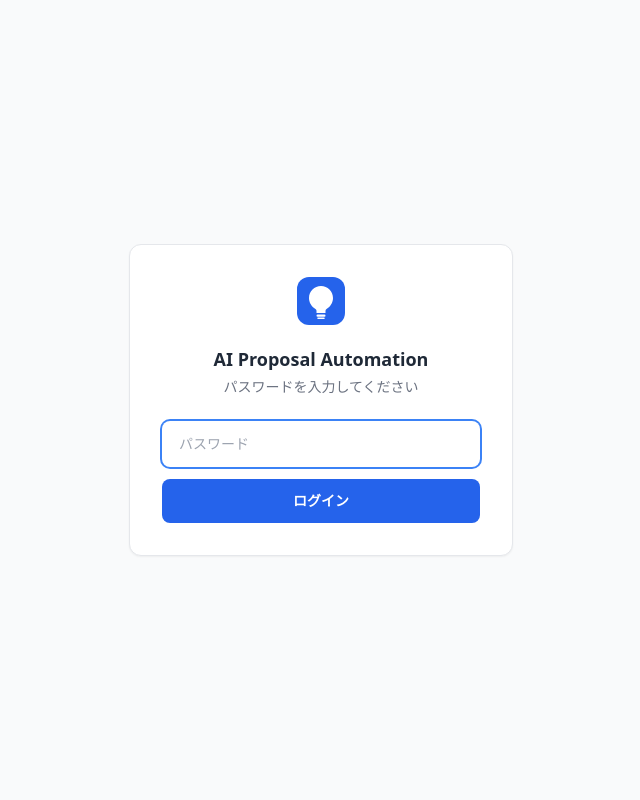
After one commit to dandy0323/proposal, a FastAPI app: page /login in a window 1280 px wide. The commit adds this page. Shown: the whole page, without its empty margins (319-959 px from the left). Run offline with FastAPI, Linux system fonts and the light colour scheme; some libraries are stand-ins or nearby versions.

Commit message:
Add password authentication
- AuthMiddleware checks session cookie on all routes except /login and /static/
- POST /login verifies APP_PASSWORD from .env, sets httponly session cookie (30 days)
- POST /logout clears cookie and redirects to login page
- Added login.html with clean login form
- Added logout button to both index and project headers
- .env.example and start.bat updated with APP_PASSWORD setup

https://claude.ai/code/session_0164TV3SwUdZ1Z9e4MT9XWLX

```diff
--- /dev/null
+++ b/frontend/templates/login.html
@@ -0,0 +1,39 @@
+<!DOCTYPE html>
+<html lang="ja">
+<head>
+  <meta charset="UTF-8" />
+  <meta name="viewport" content="width=device-width, initial-scale=1.0" />
+  <title>ログイン - AI Proposal Automation</title>
+  <link rel="icon" type="image/svg+xml" href="/static/favicon.svg" />
+  <script src="https://cdn.tailwindcss.com"></script>
+</head>
+<body class="bg-gray-50 min-h-screen flex items-center justify-center">
+  <div class="bg-white rounded-xl border border-gray-200 shadow-sm p-8 w-full max-w-sm mx-4">
+    <div class="flex justify-center mb-5">
+      <img src="/static/favicon.svg" class="w-12 h-12" alt="logo" />
+    </div>
+    <h1 class="text-lg font-bold text-gray-800 text-center mb-1">AI Proposal Automation</h1>
+    <p class="text-sm text-gray-500 text-center mb-6">パスワードを入力してください</p>
+
+    <div id="error-msg" class="hidden mb-4 text-sm text-red-600 text-center bg-red-50 border border-red-200 rounded-lg px-3 py-2">
+      パスワードが正しくありません
+    </div>
+
+    <form method="POST" action="/login" class="space-y-3">
+      <input type="password" name="password" required autofocus
+        class="w-full border border-gray-300 rounded-lg px-4 py-3 text-sm focus:ring-2 focus:ring-blue-500 focus:border-transparent outline-none"
+        placeholder="パスワード" />
+      <button type="submit"
+        class="w-full bg-blue-600 hover:bg-blue-700 text-white px-4 py-3 rounded-lg text-sm font-semibold transition">
+        ログイン
+      </button>
+    </form>
+  </div>
+
+  <script>
+    if (location.search.includes('error=1')) {
+      document.getElementById('error-msg').classList.remove('hidden');
+    }
+  </script>
+</body>
+</html>
--- a/main.py
+++ b/main.py
@@ -1,8 +1,10 @@
 import os
+import hashlib
 from pathlib import Path
 from dotenv import load_dotenv
-from fastapi import FastAPI
-from fastapi.responses import FileResponse, Response
+from fastapi import FastAPI, Request, Form
+from fastapi.responses import FileResponse, Response, RedirectResponse
+from starlette.middleware.base import BaseHTTPMiddleware
 from backend.database import init_db
 from backend.routers.projects import router as projects_router
 
@@ -17,6 +19,46 @@ app.include_router(projects_router)
 FRONTEND_DIR = Path(__file__).parent / "frontend"
 
 _NO_CACHE = {"Cache-Control": "no-store, no-cache, must-revalidate", "Pragma": "no-cache"}
+
+
+def _session_token() -> str:
+    password = os.environ.get("APP_PASSWORD", "")
+    return hashlib.sha256(password.encode()).hexdigest()
+
+
+class AuthMiddleware(BaseHTTPMiddleware):
+    async def dispatch(self, request: Request, call_next):
+        path = request.url.path
+        if path == "/login" or path.startswith("/static/"):
+            return await call_next(request)
+        if request.cookies.get("session") != _session_token():
+            return RedirectResponse("/login")
+        return await call_next(request)
+
+
+app.add_middleware(AuthMiddleware)
+
+
+@app.get("/login")
+def login_page():
+    return FileResponse(FRONTEND_DIR / "templates" / "login.html", headers=_NO_CACHE)
+
+
+@app.post("/login")
+async def login(password: str = Form(...)):
+    app_password = os.environ.get("APP_PASSWORD", "")
+    if app_password and password == app_password:
+        resp = RedirectResponse("/", status_code=303)
+        resp.set_cookie("session", _session_token(), httponly=True, samesite="strict", max_age=86400 * 30)
+        return resp
+    return RedirectResponse("/login?error=1", status_code=303)
+
+
+@app.post("/logout")
+async def logout():
+    resp = RedirectResponse("/login", status_code=303)
+    resp.delete_cookie("session")
+    return resp
 
 
 @app.get("/static/{filepath:path}")
```
Also changed, not shown: frontend/templates/index.html (+10 -3 lines), frontend/templates/project.html (+7 -0 lines), 2 other files.
